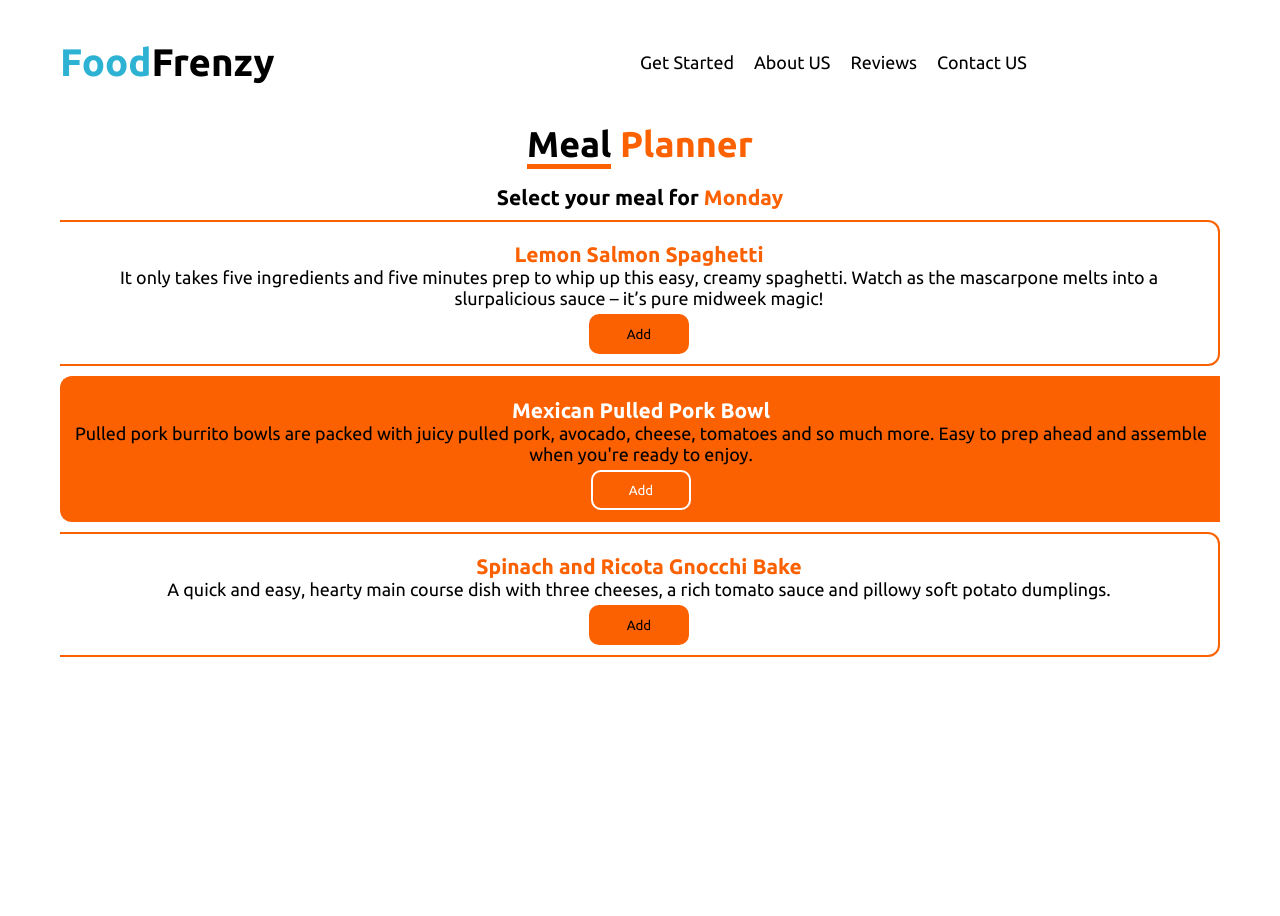
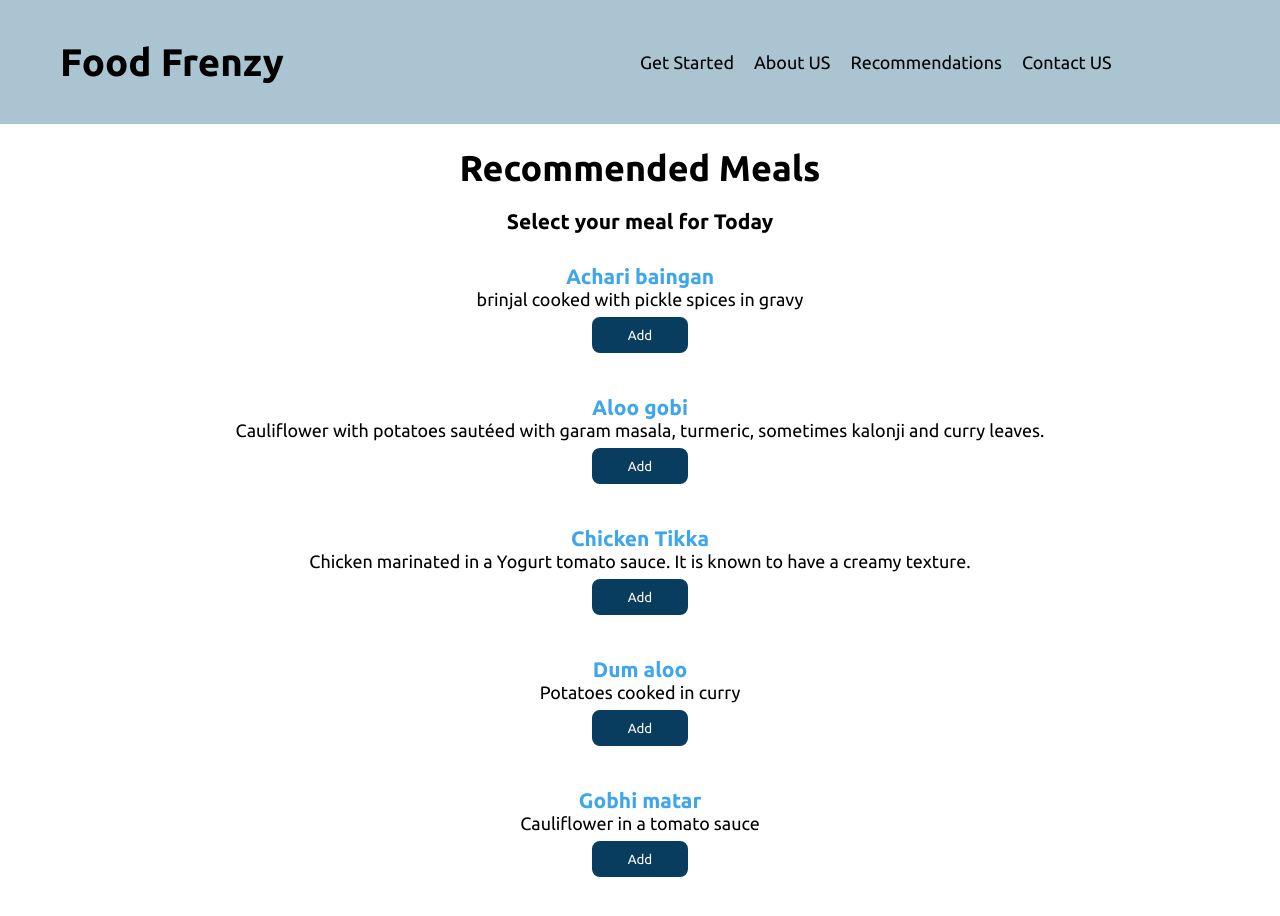
Before and after one commit to Bhavini20/Tak2.2C, a Vue app in the folder MealHaus/: page /start in a window 1280 px wide. Shown: the top 916 px of the page. Before the commit the page ends 800 px from the top, so only its background shows below. Built offline with nearby package versions, Linux system fonts and the light colour scheme.

Commit message:
final changes

```diff
--- a/MealHaus/src/components/menu.vue
+++ b/MealHaus/src/components/menu.vue
@@ -1,12 +1,12 @@
 <template>
   <div class=container>
-    <h1><span class="underline">Meal</span> <span class="highlight">Planner</span></h1>
+    <h1 style="padding-top: 1.5rem;">Recommended Meals</h1>
     <div  class="selection-container" v-show="counter < 7">
-      <h3>Select your meal for <span class="highlight"> {{ daysOfWeek[counter] }}</span></h3>
+      <h3>Select your meal for Today</h3>
       <div class=selection-options>
         <ul>
-          <li v-for="items in mealsList.slice(0,3)" :key="items">
-            <h3>{{ items.mealName }}</h3>
+          <li v-for="items in menu" :key="items">
+            <h3>{{ items.dishName }}</h3>
             <p>{{ items.mealDescription }}</p>
             <button @click="chooseItem(items)">Add</button>
             <!-- <p>{{items.mealDescription}}</p> -->
@@ -15,17 +15,17 @@
       </div>
     </div>
 
-    <div class="chosen-container" v-show="counter > 6">
-      <h3><span class="underline">Selected</span> <span class="highlight">Meals:</span></h3>
+    <div class="chosen-container" v-show="counter >= 1">
+      <h3 style="padding-top: 3rem;"> Chosen Meals:</h3>
       <ul>
-        <li v-for="meals in chosenMealList" :key="meals">
-          <h3>{{ meals.mealName }},</h3>
+        <li v-for="meals in selectedItems" :key="meals">
+          <h3>{{ meals.dishName }},</h3>
         </li>
       </ul>
-      <h3><span class="highlight">Ingredients</span> <span class="underline">List:</span></h3>
+      <h3 style="padding-top: 2rem;">Ingredients List: </h3>
       <div class="ingredients-output">
-        <ul v-for="ingredients in chosenMealList" :key="ingredients">
-          <li v-for="test in ingredients.mealIngredients" :key="test">
+        <ul v-for="ingredients in selectedItems" :key="ingredients">
+          <li v-for="test in ingredients.dishIngredients" :key="test">
             {{ test }},
           </li>
         </ul>
@@ -37,72 +37,48 @@
 <script setup>
 import { ref } from 'vue'
 
-  const mealsList = ref([
+  const menu = ref([
     {
-      mealName: 'Lemon Salmon Spaghetti',
-      mealIngredients: ['Lemon', 'Spaghetti', 'Mascarpone', 'Spinach', 'Salmon'],
-      mealDescription: 'It only takes five ingredients and five minutes prep to whip up this easy, creamy spaghetti. Watch as the mascarpone melts into a slurpalicious sauce – it’s pure midweek magic!'
+      dishName: 'Achari baingan',
+      dishIngredients: ['Brinjal', 'Indian Spices', 'Mango pickel'],
+      mealDescription: 'brinjal cooked with pickle spices in gravy'
   },
   {
-      mealName: 'Mexican Pulled Pork Bowl',
-      mealIngredients: ['Pork', 'Rice', 'Cherry Tomatos', 'Avocado', 'Spinach'],
-      mealDescription: 'Pulled pork burrito bowls are packed with juicy pulled pork, avocado, cheese, tomatoes and so much more. Easy to prep ahead and assemble when you\'re ready to enjoy.'
+      dishName: 'Aloo gobi',
+      dishIngredients: ['Cauliflower', 'potatoes', ' Indian Spices', 'Curry leanes'],
+      mealDescription: 'Cauliflower with potatoes sautéed with garam masala, turmeric, sometimes kalonji and curry leaves.'
   },
   {
-      mealName: 'Spinach and Ricota Gnocchi Bake',
-      mealIngredients: ['Potato Gnocchi', 'Spinach', 'Tomato Jar Sauce', 'Ricotta', 'Shredded Cheese'],
-      mealDescription: 'A quick and easy, hearty main course dish with three cheeses, a rich tomato sauce and pillowy soft potato dumplings.'
+      dishName: 'Chicken Tikka',
+      dishIngredients: ['Chicken', 'Tomato Jar Sauce', 'Cream', 'Shredded Cheese'],
+      mealDescription: 'Chicken marinated in a Yogurt tomato sauce. It is known to have a creamy texture.'
   },
   {
-      mealName: 'Honey Marinade Steak',
-      mealIngredients: ['Honey', 'Soy Sauce', 'Beef Steak', 'Steamed Veggies'],
-      mealDescription: 'This Honey Garlic and Ginger Steak Marinade is a delicious and easy marinade recipe that will make your steaks flavourful and tender!'
+      dishName: 'Dum aloo',
+      dishIngredients: ['Honey', 'Soy Sauce', 'Potatoes', 'Steamed Veggies'],
+      mealDescription: 'Potatoes cooked in curry'
   },
   {
-      mealName: 'Meatball Subs',
-      mealIngredients: ['Meatballs', 'Diced Tomatoes', 'Hot Dog Rolls', 'Baby Rocket', 'Tasty Cheddar'],
-      mealDescription: 'In this classic Italian American sandwich, tender meatballs drenched in tomato sauce are tucked into crisp rolls then buried under a blanket of gooey cheese.'
-  },
-  {
-      mealName: 'Asian Style Tofu Salad',
-      mealIngredients: ['Tofu Pieces', 'Edamame', 'Asian Slaw Mix', 'Lime', 'Coriander'],
-      mealDescription: 'Crunchy Vegan Asian Salad With Baked Tofu & Garlic Soy Maple Dressing.'
-  },
-  {
-      mealName: 'Potato and Pea Frittata',
-      mealIngredients: ['Baby White Potatoes', 'Peas', 'Eggs', 'Goat\'s Cheese', 'Leafy Salad Mix'],
-      mealDescription: 'Layer potatoes, goat\'s cheese and peas in this easy 5-ingredient dinner.'
-  },
-  {
-      mealName: 'Mexican Chicken Loaded Sweet Potatoes',
-      mealIngredients: ['Sweet Potatoes', 'Chicken Mince', 'Mexican Sauce', 'Kidney Beans', 'Coriander'],
-      mealDescription: 'Roast sweet potatoes and top with yummy Mexican mix!'
-  },
-  {
-      mealName: 'Bacon and Egg Pesto Spaghetti',
-      mealIngredients: ['Spaghetti', 'Eggs', 'Bacon', 'Basil Pesto', 'Shaved Parmesan'],
-      mealDescription: 'For a quick and easy weeknight meal try this crispy bacon and pesto spaghetti topped with a soft poached egg and shaved parmesan.'
-  },
+      dishName: 'Gobhi matar',
+      dishIngredients: ['Cauliflower', 'Peas', 'Tomato', 'Indian Spices'],
+      mealDescription: 'Cauliflower in a tomato sauce'
+  }
   ])
-  const chosenMealList = ref([])
-
-  const daysOfWeek = ref(['Monday', 'Tuesday', 'Wednesday', 'Thursday', 'Friday', 'Saturday', 'Sunday'])
+  const selectedItems = ref([])
 
   let counter = 0
 
-  let showResults = false
-
   function chooseItem(meal) {
-    while (counter < 7) {
+    while (counter < 3) {
       removeFromList(meal)
-      chosenMealList.value.push(meal)
+      selectedItems.value.push(meal)
       counter++
       console.log(counter)
       break
     }
   }
   function removeFromList(item) {
-    mealsList.value = mealsList.value.filter((t) => t !== item)
+    menu.value = menu.value.filter((t) => t !== item)
   }
 </script>
 
@@ -114,12 +90,7 @@ import { ref } from 'vue'
   h1 {
     text-align: center;
   }
-  .highlight {
-    color: #FB6100;
-  }
-  .underline {
-    border-bottom: 5px solid #FB6100;
-  }
+
   .selection-container {
     margin-top: 20px;
     text-align: center
@@ -130,48 +101,37 @@ import { ref } from 'vue'
   .selection-options li {
     padding: 10px;
     margin-top: 10px;
-    border-top: 2px solid #FB6100;
-    border-bottom: 2px solid #FB6100;
+
   }
-  .selection-container li:nth-child(odd){
-    border-right: 2px solid #FB6100;
-    border-top-right-radius: 12px;
-    border-bottom-right-radius: 12px;
+
+  .selection-container li h3{
+    color: rgb(64, 166, 235);
   }
-  .selection-container li:nth-child(even){
-    border-left: 2px solid #FB6100;
-    border-top-left-radius: 12px;
-    border-bottom-left-radius: 12px;
-    background-color: #FB6100;
-  }
-  .selection-container li:nth-child(even) h3{
-    color: #fff;
-  }
-  .selection-container li:nth-child(even) button{
+  .selection-container li button{
     border: 2px solid #fff;
     color: #fff;
   }
-  .selection-container li:nth-child(even) button:hover{
-    border: 2px solid #FB6100;
-    color: #FB6100;
+  .selection-container li button:hover{
+    border: 2px solid rgb(64, 166, 235);
+    color: rgb(64, 166, 235);
     background-color: #fff;
   }
   .selection-options li h3 {
     margin-top: 10px;
-    color: #FB6100;
+    color: rgb(64, 166, 235);
   }
   li button {
     margin-top: 5px;
     padding: 4px;
-    border: 2px solid #FB6100;
+    border: 2px solid rgb(9, 61, 95);
     width: 100px;
     height: 40px;
     border-radius: 10px;
-    background-color: #FB6100;
+    background-color: rgb(9, 61, 95);
     transition: 0.3s ease-in-out;
   }
   li button:hover {
-    color: #FB6100;
+    color: rgb(64, 166, 235);
     background-color: transparent;
   }
   .chosen-container ul {
@@ -182,7 +142,7 @@ import { ref } from 'vue'
     display: inline-block;
     margin-left: 10px;
   }
-  .chosen-container li:nth-child(even){
-    color: #FB6100;
+  .chosen-container li{
+    color: rgb(9, 61, 95);
   }
 </style>
--- a/MealHaus/src/components/navbar.vue
+++ b/MealHaus/src/components/navbar.vue
@@ -1,12 +1,12 @@
 <template>
   <div class="container">
     <div class="logo-container">
-      <RouterLink class="link-item" to="/"><span class="highlight">Food</span><span>Frenzy</span></RouterLink>
+      <RouterLink class="link-item" to="/">Food Frenzy</RouterLink>
     </div>
     <nav>
       <RouterLink class="link-item" to="/start">Get Started</RouterLink>
       <RouterLink class="link-item" to="/about">About US</RouterLink>
-      <RouterLink class="link-item" to="/meals">Reviews</RouterLink>
+      <RouterLink class="link-item" to="/meals">Recommendations</RouterLink>
       <RouterLink class="link-item" to="/faq">Contact US</RouterLink>
     </nav>
 
@@ -22,6 +22,7 @@
     font-size: 1.4vw;
     padding: 40px 60px 40px 60px;
     display: flex;
+    background-color:#aac5d1;
   }
   .logo-container, nav, .extras-container {
     flex: 1;
@@ -31,12 +32,7 @@
     font-weight: 800;
     cursor: pointer;
   }
-  .highlight {
-    color: #2eb2d3;
-  }
-  .underline {
-    border-bottom: 5px solid #1e94ca;
-  }
+
   nav {
     display: flex;
     align-items: center;
@@ -51,34 +47,10 @@
   }
   .link-item:hover {
     top: -10px;
-    color: #FB6100;
+    color: rgb(64, 166, 235);
   }
-  .extras-container {
-    display: flex;
-    justify-content: right;
-    align-items: center;
-    gap: 1px;
-  }
-  .extras-container button {
-    font-size: 1.4vw;
-    padding: 5px;
-    background-color: #FB6100;
-    border: 2px solid #FB6100;
-    color: #000;
-    width: 100px;
-    cursor: pointer;
-    transition: 0.3s ease-in-out;
-  }
-  .login-button {
-    border-radius: 25px 0px 0px 0px;
-  }
-  .signup-button {
-    border-radius: 0px 0px 25px 0px;
-  }
-  .extras-container button:hover {
-    background-color: transparent;
-    color: #FB6100;
-  }
+
+
   @media (max-width: 1024px) {
     /* Tablet View */
   .container {
@@ -93,12 +65,6 @@
   nav {
     justify-content: center;
   }
-  .extras-container {
-    justify-content: center;
-  }
-  .extras-container button {
-    width: 100%;
-    font-size: 14px;
-  }
+
 }
 </style>
--- a/MealHaus/src/router/index.js
+++ b/MealHaus/src/router/index.js
@@ -23,12 +23,12 @@ const router = createRouter({
     {
     path: '/meals',
     name: 'meals',
-    component: () => import('../views/MealsView.vue')
+    component: () => import('../views/Recommendations.vue')
     },
     {
     path: '/faq',
     name: 'faq',
-    component: () => import('../views/FaqView.vue')
+    component: () => import('../views/ContactUs.vue')
     }
   ]
 })
--- a/MealHaus/src/views/AboutView.vue
+++ b/MealHaus/src/views/AboutView.vue
@@ -1,7 +1,7 @@
 <template>
   <div>
-  <div>ABOUT US:</div>
-  <div>we are trying to provide you with the best recommendations possible !</div>
+  <div style="padding: 3rem;"><h2>ABOUT US:</h2></div>
+  <div style="padding: 3rem;"><h2>We are trying to provide you with the best recommendations possible !</h2></div>
 </div>
 </template>
 
--- a/MealHaus/src/views/FaqView.vue
+++ b/MealHaus/src/views/ContactUs.vue
@@ -1,5 +1,5 @@
 <template>
- <div> Contct Us whenever wherever!</div>
+ <div style="padding: 3rem;"> Contct Us whenever wherever!</div>
 </template>
 
 <script setup>
--- a/MealHaus/src/views/MealsView.vue
+++ /dev/null
@@ -1,15 +0,0 @@
-<template>
-  <div>
-    The best reviews beig brought to ypu to help you choose the meals that meet your needs!
-  </div>
-</template>
-
-<script setup>
-import { ref } from "vue";
-
-
-</script>
-
-<style scoped>
-
-</style>
--- /dev/null
+++ b/MealHaus/src/views/Recommendations.vue
@@ -0,0 +1,15 @@
+<template>
+  <div style="padding: 3rem;">
+    The best reviews brought to you to help you choose the meals that meet your needs!
+  </div>
+</template>
+
+<script setup>
+import { ref } from "vue";
+
+
+</script>
+
+<style scoped>
+
+</style>
```
Also changed, not shown: MealHaus/src/views/HomeView.vue (+17 -76 lines), 1 other file (tests, documents, lock files or other folders).
